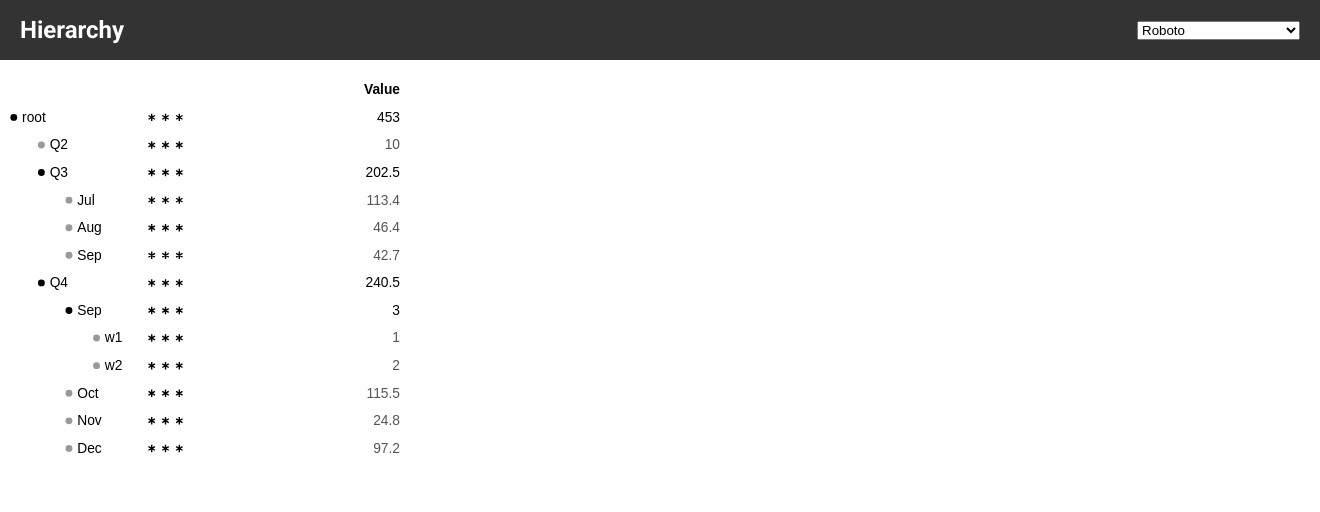
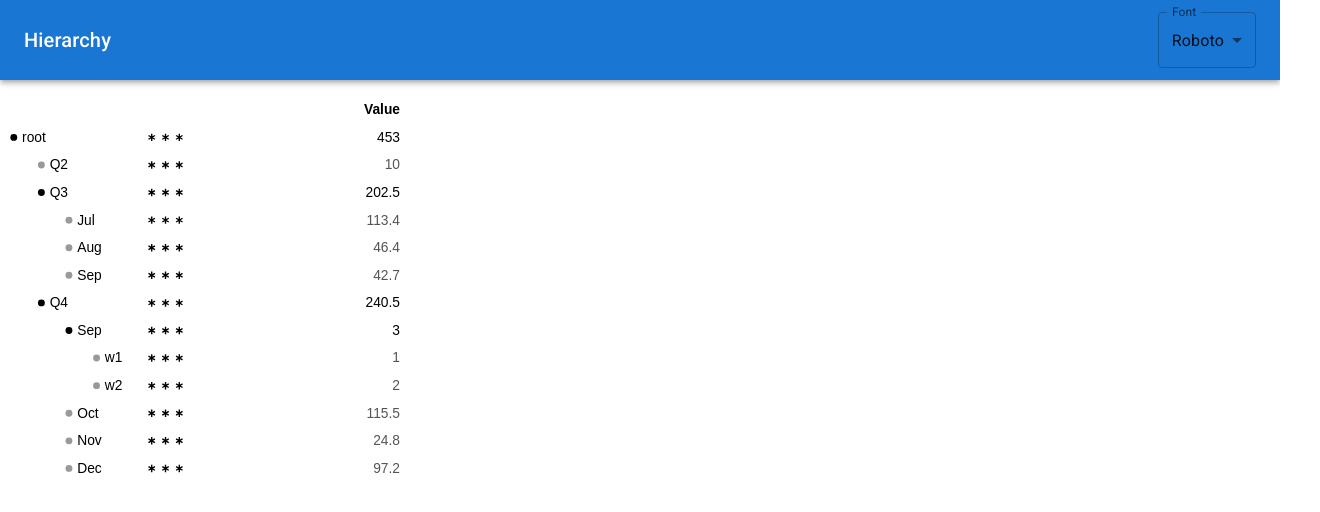
Before and after one commit to LukaPrebil/hierarchy, a React (Vite) app: page / in a window 1280 px wide. Shown: the top 512 px of the page, 1320 px wide, since content can reach past the window. Built offline with nearby package versions, Linux system fonts and the light colour scheme.

Commit message:
Material top bar

```diff
--- a/src/FontPicker.tsx
+++ b/src/FontPicker.tsx
@@ -1,18 +1,31 @@
+import { InputLabel, MenuItem, Select } from "@mui/material";
 import React from "react";
 
-export const FontPicker = () => {
+type FontPickerProps = {
+    font: string;
+    setFont: (font: string) => void;
+}
+
+export const FontPicker: React.FC<FontPickerProps> = ({font, setFont}) => {
   const fonts = React.useMemo(() => {
     const fonts = document.fonts.values();
     return new Set([...fonts].map((font) => font.family));
   }, []);
 
   return (
-    <select>
+    <>
+      <InputLabel id="font-select-label">Font</InputLabel>
+      <Select
+        labelId="font-select-label"
+        id="font-select"
+        value={font}
+        label="Font"
+        onChange={(e) => setFont(e.target.value)}
+      >
         {[...fonts].map((font) => (
-            <option key={font} value={font}>
-            {font}
-            </option>
+            <MenuItem key={font} value={font}>{font}</MenuItem>
         ))}
-    </select>
-  )
+      </Select>
+    </>
+  );
 };
--- a/src/TopBar.tsx
+++ b/src/TopBar.tsx
@@ -1,12 +1,26 @@
 import React from "react";
 import "./TopBar.css";
 import { FontPicker } from "./FontPicker";
+import Box from "@mui/material/Box";
+import AppBar from "@mui/material/AppBar";
+import Typography from "@mui/material/Typography";
+import Toolbar from "@mui/material/Toolbar";
+import FormControl from "@mui/material/FormControl";
 
 export const TopBar: React.FC = () => {
+  const [font, setFont] = React.useState("Roboto");
   return (
-    <div className="top-bar">
-      <h2>Hierarchy</h2>
-      <FontPicker />
-    </div>
+    <Box sx={{ flexGrow: 1, width: "100%", marginBottom: "1rem" }}>
+      <AppBar position="static">
+        <Toolbar  sx={{height: "5rem", alignItems: "center"}}>
+          <Typography variant="h6" component="div" sx={{ flexGrow: 1 }}>
+            Hierarchy
+          </Typography>
+          <FormControl>
+            <FontPicker font={font} setFont={setFont} />
+          </FormControl>
+        </Toolbar>
+      </AppBar>
+    </Box>
   );
 };
```
